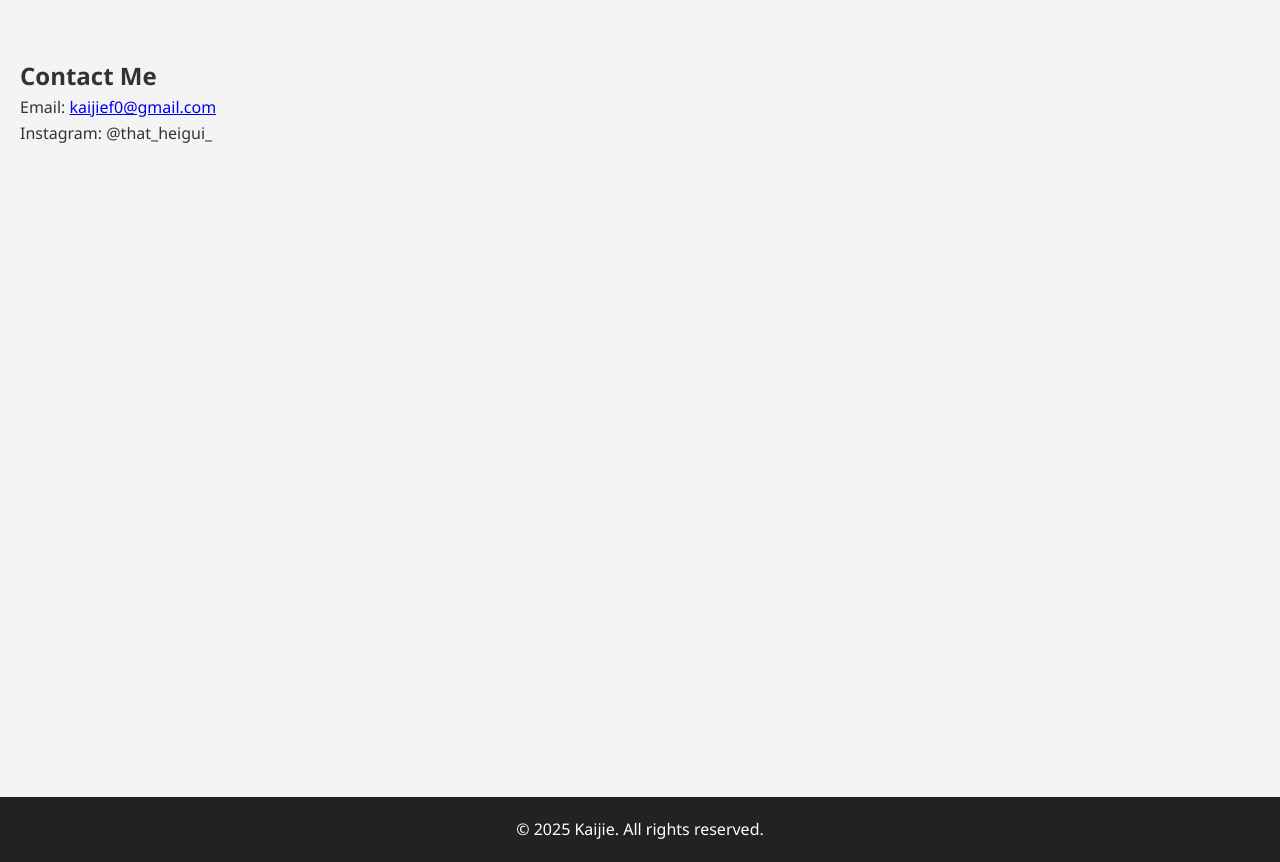
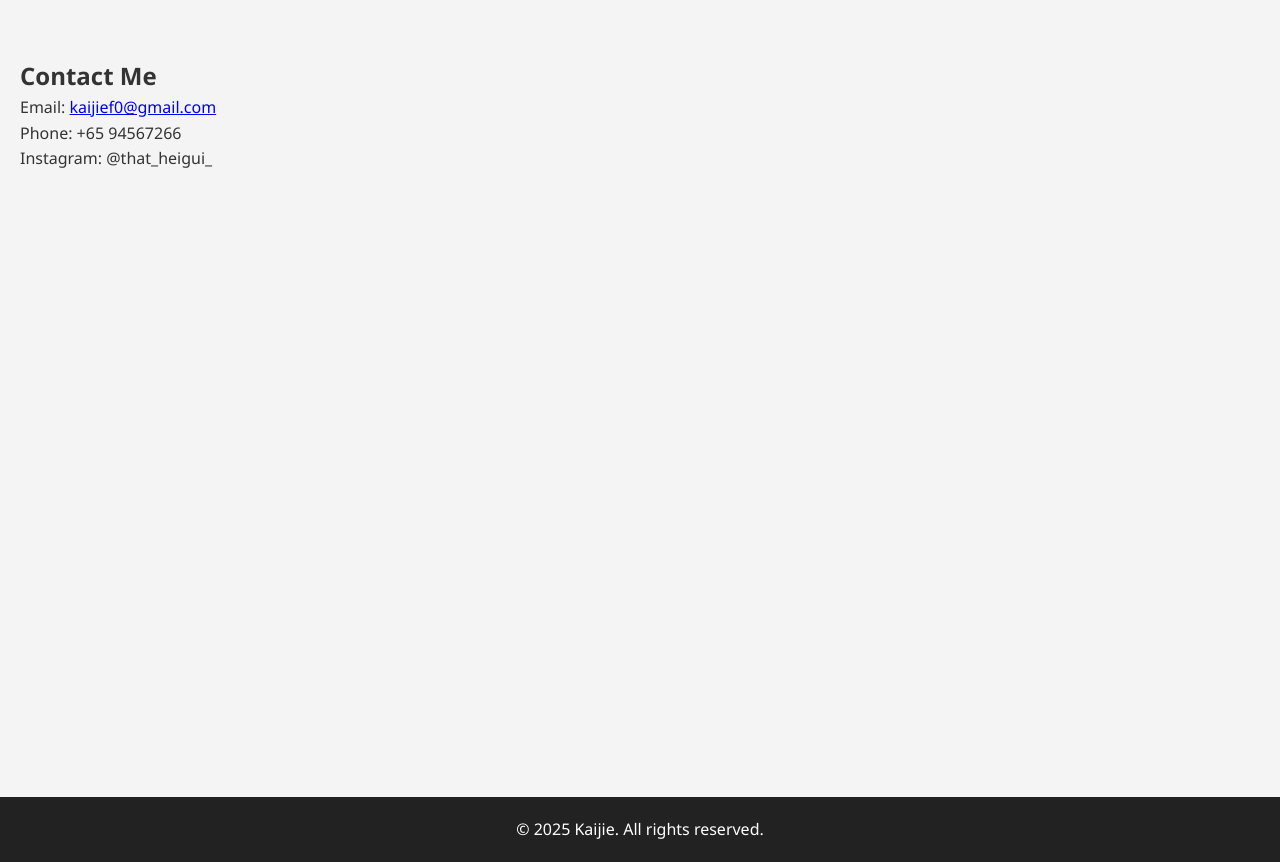
Before and after one commit to k4i-j/test-portfolio-2.0, a plain HTML site: page index.htm in a window 1280 px wide. Shown: the part 1720-2582 px from the top of the page. Drawn offline with Linux system fonts and the light colour scheme.

Commit message:
index.htm

```diff
--- a/index.htm
+++ b/index.htm
@@ -38,6 +38,7 @@
   <section id="contact" class="section">
     <h2>Contact Me</h2>
     <p>Email: <a href="mailto:kaijief0@gmail.com">kaijief0@gmail.com</a></p>
+    <p>Phone: +65 94567266</p>
     <p>Instagram: @that_heigui_</p>
   </section>
 
```
